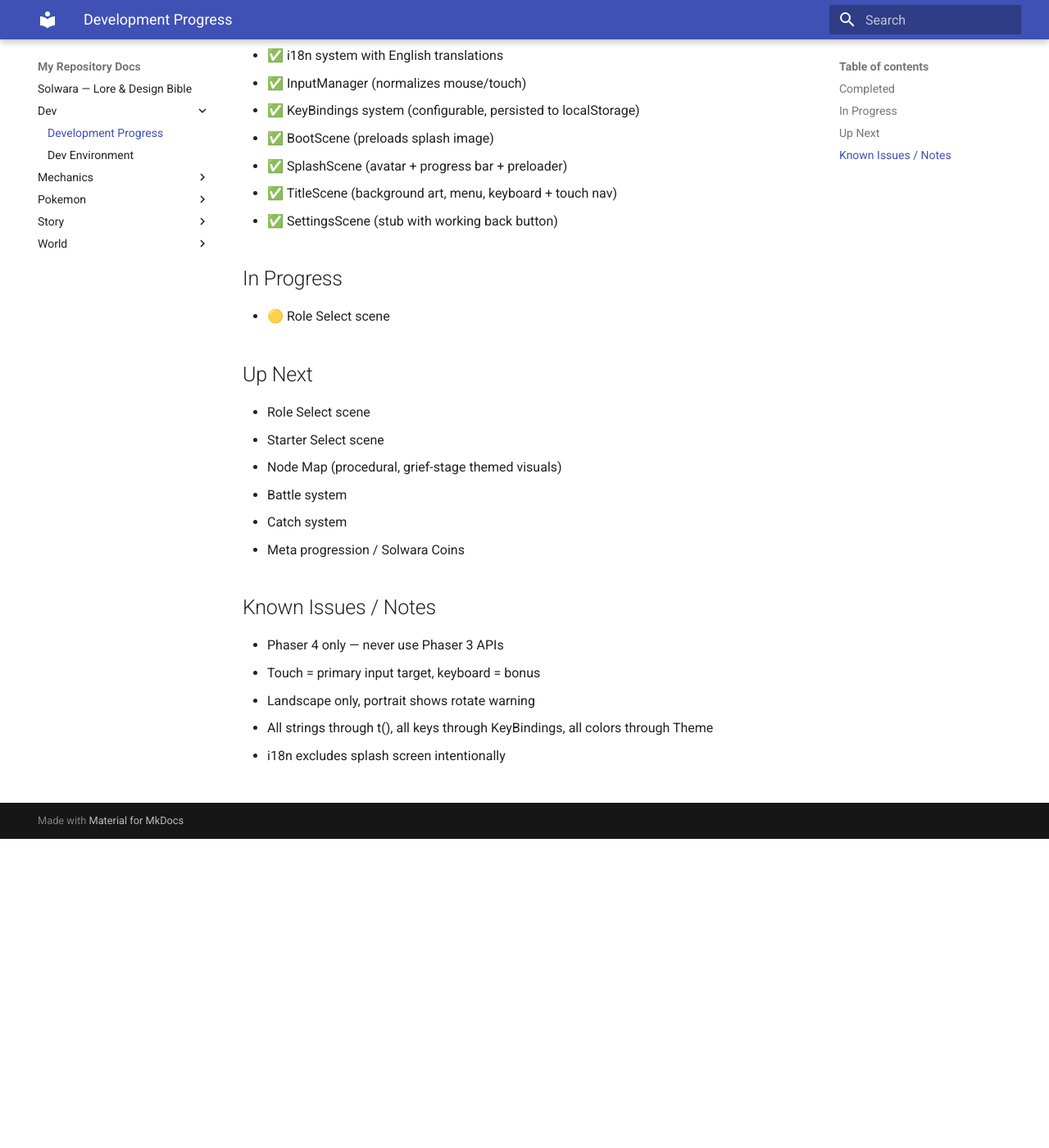
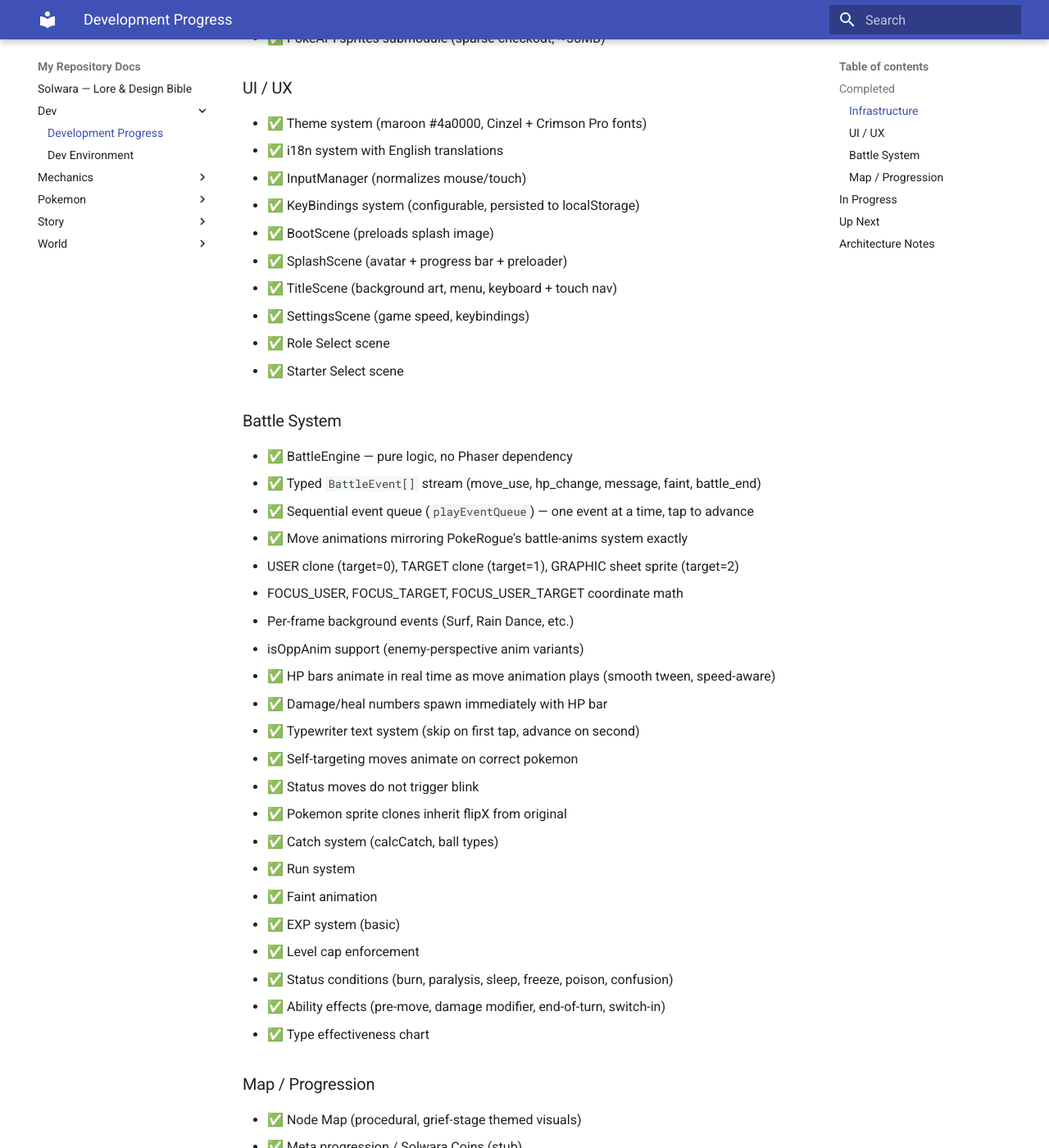
Before and after one commit to solwara-pokemon/lore-building, an MkDocs documentation site: the page built from docs/dev/progress.md, in a window 1280 px wide and 1400 px high, scrolled down 377 px. Shown: the whole window at 82% size. Built offline with MkDocs 1.6.1 and Material for MkDocs 9.7.7, drawn with Linux system fonts in a browser that asks for light colours; some of the changed text lies outside the part shown.

Commit message:
Update battle system architecture docs and progress tracker to current state

```diff
--- a/docs/dev/progress.md
+++ b/docs/dev/progress.md
@@ -1,11 +1,15 @@
 # Development Progress
 
 ## Completed
+
+### Infrastructure
 - ✅ Proxmox LXC setup (Debian 13, NAT, VPN access)
 - ✅ Nginx serving solwara.scooom.com
 - ✅ Phaser 4 + TypeScript + Vite scaffold
-- ✅ Deploy service (systemctl start solwara-deploy)
+- ✅ Deploy service (`systemctl start solwara-deploy`)
 - ✅ PokeAPI sprites submodule (sparse checkout, ~30MB)
+
+### UI / UX
 - ✅ Theme system (maroon #4a0000, Cinzel + Crimson Pro fonts)
 - ✅ i18n system with English translations
 - ✅ InputManager (normalizes mouse/touch)
@@ -13,22 +17,56 @@
 - ✅ BootScene (preloads splash image)
 - ✅ SplashScene (avatar + progress bar + preloader)
 - ✅ TitleScene (background art, menu, keyboard + touch nav)
-- ✅ SettingsScene (stub with working back button)
+- ✅ SettingsScene (game speed, keybindings)
+- ✅ Role Select scene
+- ✅ Starter Select scene
+
+### Battle System
+- ✅ BattleEngine — pure logic, no Phaser dependency
+- ✅ Typed `BattleEvent[]` stream (move_use, hp_change, message, faint, battle_end)
+- ✅ Sequential event queue (`playEventQueue`) — one event at a time, tap to advance
+- ✅ Move animations mirroring PokeRogue's battle-anims system exactly
+  - USER clone (target=0), TARGET clone (target=1), GRAPHIC sheet sprite (target=2)
+  - FOCUS_USER, FOCUS_TARGET, FOCUS_USER_TARGET coordinate math
+  - Per-frame background events (Surf, Rain Dance, etc.)
+  - isOppAnim support (enemy-perspective anim variants)
+- ✅ HP bars animate in real time as move animation plays (smooth tween, speed-aware)
+- ✅ Damage/heal numbers spawn immediately with HP bar
+- ✅ Typewriter text system (skip on first tap, advance on second)
+- ✅ Self-targeting moves animate on correct pokemon
+- ✅ Status moves do not trigger blink
+- ✅ Pokemon sprite clones inherit flipX from original
+- ✅ Catch system (calcCatch, ball types)
+- ✅ Run system
+- ✅ Faint animation
+- ✅ EXP system (basic)
+- ✅ Level cap enforcement
+- ✅ Status conditions (burn, paralysis, sleep, freeze, poison, confusion)
+- ✅ Ability effects (pre-move, damage modifier, end-of-turn, switch-in)
+- ✅ Type effectiveness chart
+
+### Map / Progression
+- ✅ Node Map (procedural, grief-stage themed visuals)
+- ✅ Meta progression / Solwara Coins (stub)
 
 ## In Progress
-- 🟡 Role Select scene
+- 🟡 Battle polish (move animation edge cases)
+- 🟡 Rival battle dialogue (Evan lines)
 
 ## Up Next
-- Role Select scene
-- Starter Select scene
-- Node Map (procedural, grief-stage themed visuals)
-- Battle system
-- Catch system
-- Meta progression / Solwara Coins
+- Battle: switch during battle
+- Battle: items during battle (potions etc.)
+- Battle: faint → send next pokemon
+- Move mastery system
+- Evolution system
+- Full node map event types (shop, rest, lore, elite)
+- Save/load robustness
 
-## Known Issues / Notes
-- Phaser 4 only — never use Phaser 3 APIs
+## Architecture Notes
+- **Phaser 4 only** — never use Phaser 3 APIs. Phaser 4 uses `filters.addGlow()`, not `postFX.addGlow()`.
 - Touch = primary input target, keyboard = bonus
 - Landscape only, portrait shows rotate warning
-- All strings through t(), all keys through KeyBindings, all colors through Theme
-- i18n excludes splash screen intentionally
+- All strings through `t()`, all colors through `Theme`
+- All battle text through `playEventQueue` — no direct `battleText.setText()` outside event handlers
+- Battle animations sourced from `pagefaultgames/pokerogue-assets`, served from LXC filesystem
+- Game speed (`ms()` utility) must wrap all timing values — tweens, delays, typewriter intervals
```
Also changed, not shown: docs/mechanics/battle_system.md (+34 -1 lines).
